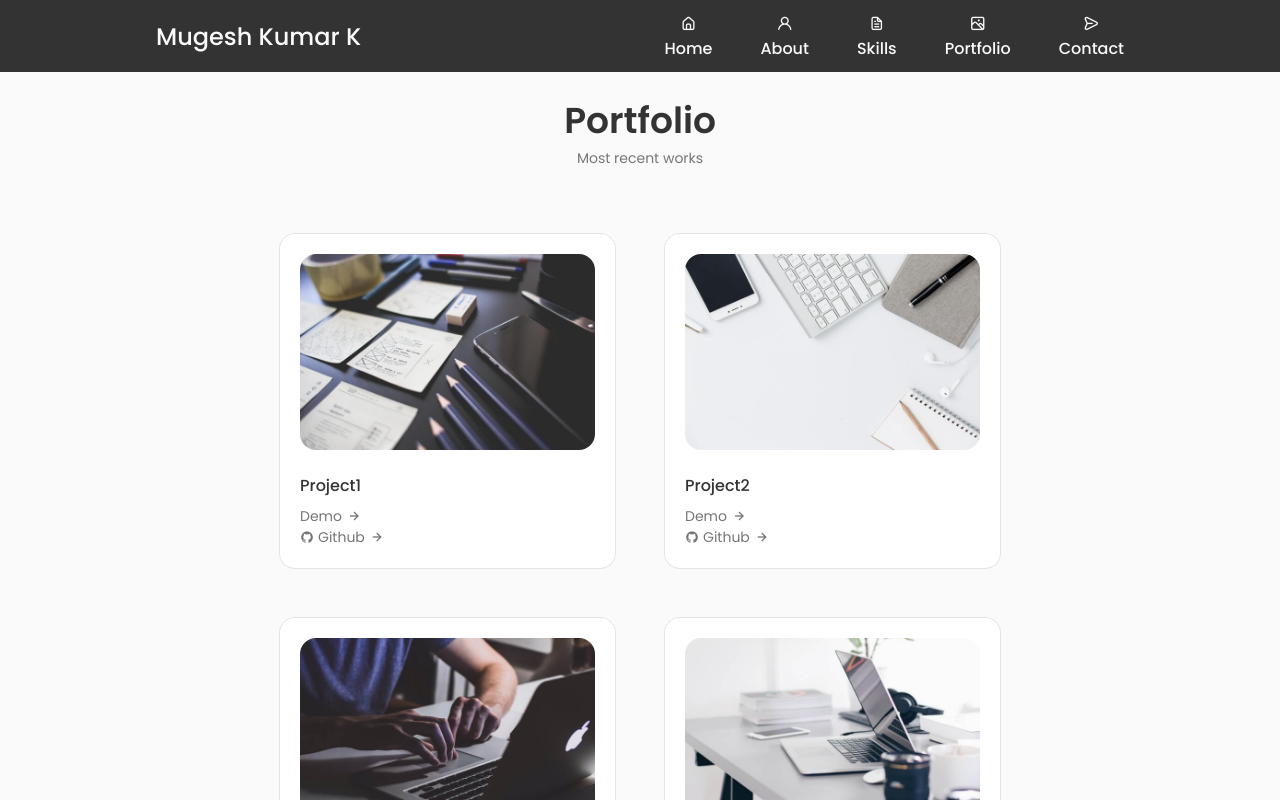
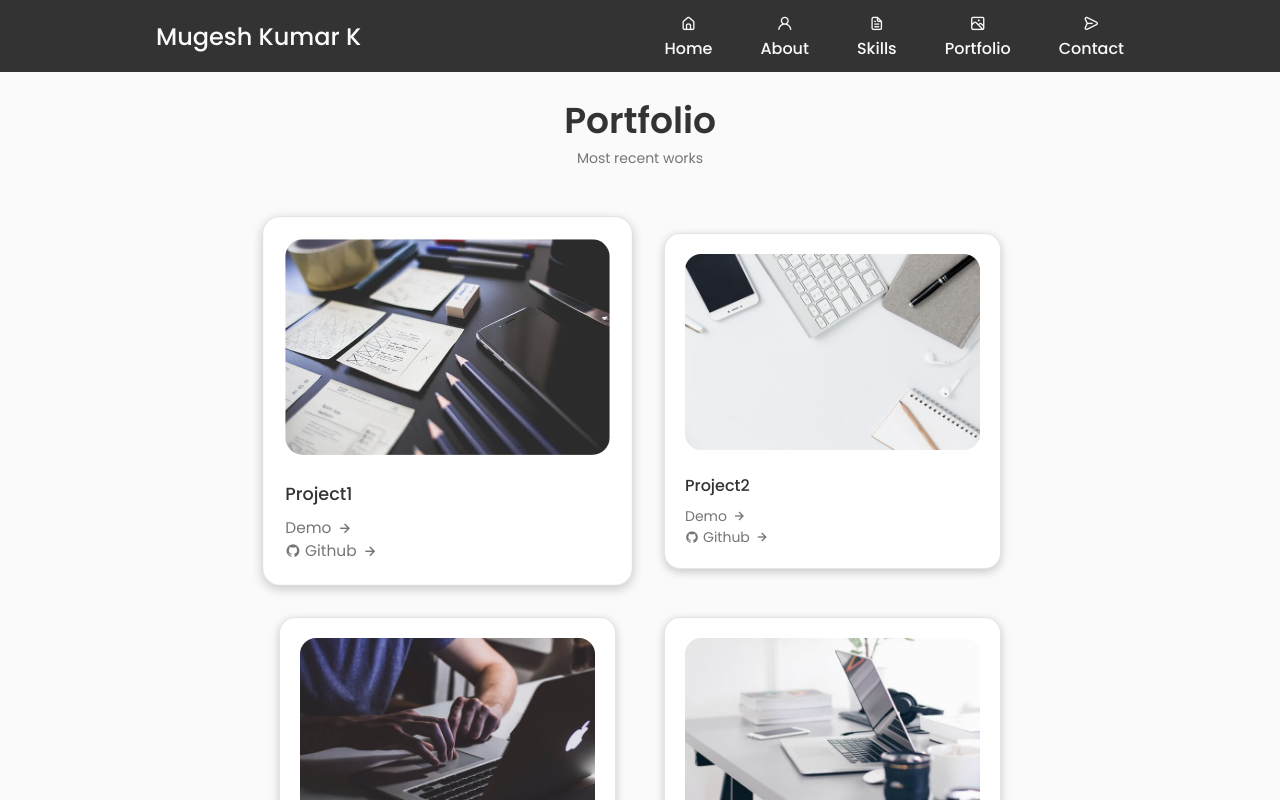
Before and after one commit to Mugesh2297/portfolio, a React (Create React App) app: page / in a window 1280 px wide. In both pictures the pointer is over the element 447 px from the left and 2618 px from the top of the page. Shown: the part 2218-3018 px from the top of the page. Built offline with nearby package versions, Linux system fonts and the light colour scheme.

Commit message:
card changes

```diff
--- a/src/Components/Portfolio/works.css
+++ b/src/Components/Portfolio/works.css
@@ -9,6 +9,11 @@
     border: 1px solid rgba(0,0,0,0.1);
     padding: 1.25rem;
     border-radius: 1rem;
+    box-shadow: 0 3px 10px rgb(0 0 0 / 0.2);
+}
+
+.work__card:hover{
+    transform: scale(1.1);
 }
 
 .work__img{
```
